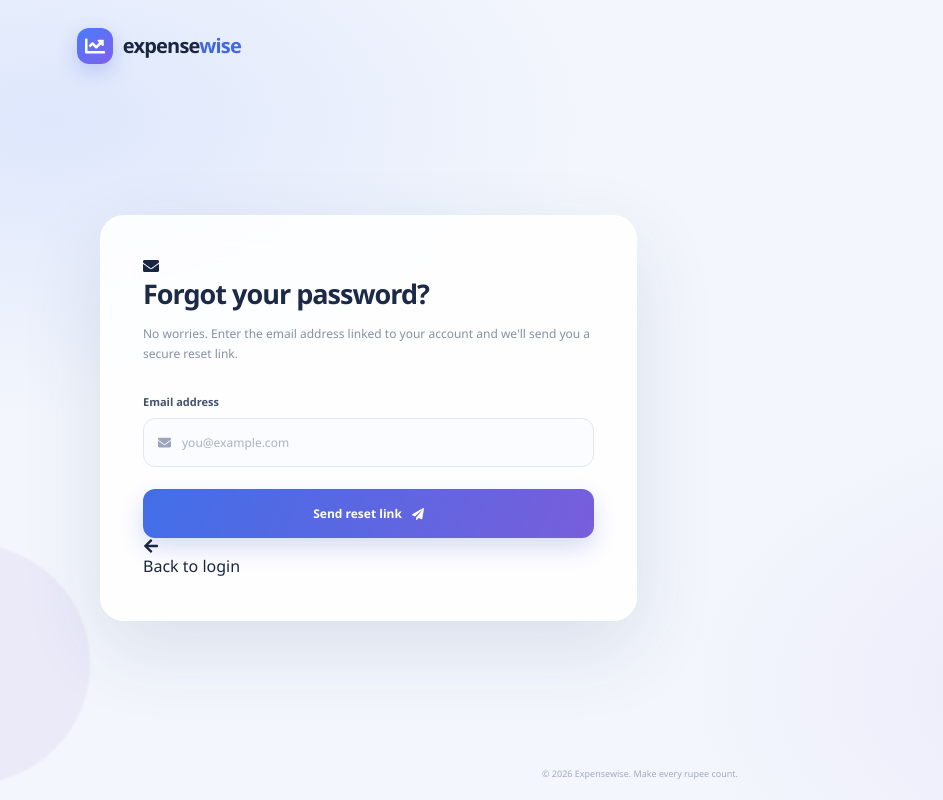
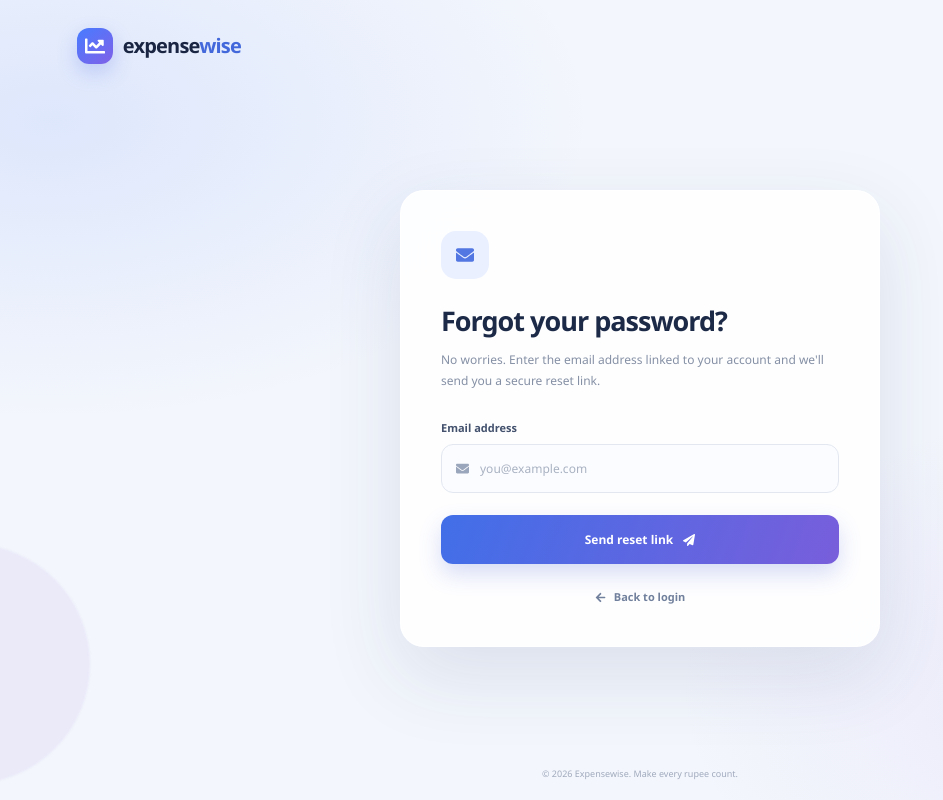
Before and after one commit to Pikanshi1/expense-tracker, a React (Vite) app in the folder expense-tracker-frontend/: page /forgot-password in a window 1280 px wide. Shown: the whole page, without its empty margins (0-943 px from the left). Built offline with nearby package versions, Linux system fonts and the light colour scheme; no server answers.

Commit message:
Style forgot and reset password screens

```diff
--- a/expense-tracker-frontend/src/index.css
+++ b/expense-tracker-frontend/src/index.css
@@ -499,3 +499,21 @@ body {
 @media (prefers-reduced-motion: reduce) {
   .auth-story, .auth-form-panel, .auth-story-card { animation: none !important; }
 }
+
+
+.auth-layout-single { width: min(480px, 100%); grid-template-columns: 1fr; gap: 0; }
+.auth-standalone-panel { padding: 40px; }
+.auth-icon-large {
+  width: 48px; height: 48px; display: grid; place-items: center; margin-bottom: 22px;
+  border-radius: 15px; color: #5276e2; background: #eaf0ff; font-size: 18px;
+}
+.auth-back-link {
+  display: flex; justify-content: center; align-items: center; gap: 8px; margin-top: 25px;
+  color: #71809c; text-decoration: none; font-size: 11px; font-weight: 750;
+  transition: color .2s ease;
+}
+.auth-back-link:hover { color: #456bd9; }
+.auth-resend { margin-top: 25px; }
+@media (max-width: 700px) {
+  .auth-standalone-panel { padding: 30px 22px; }
+}
```
